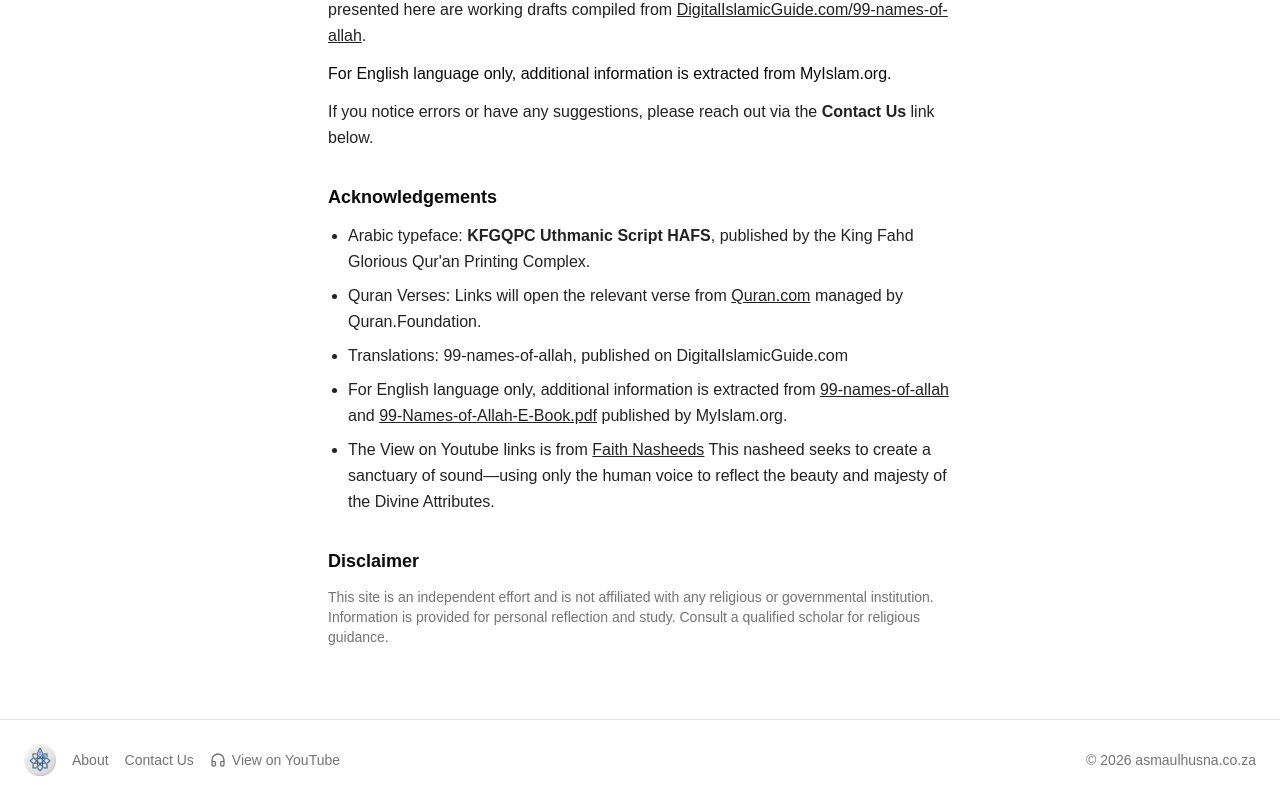
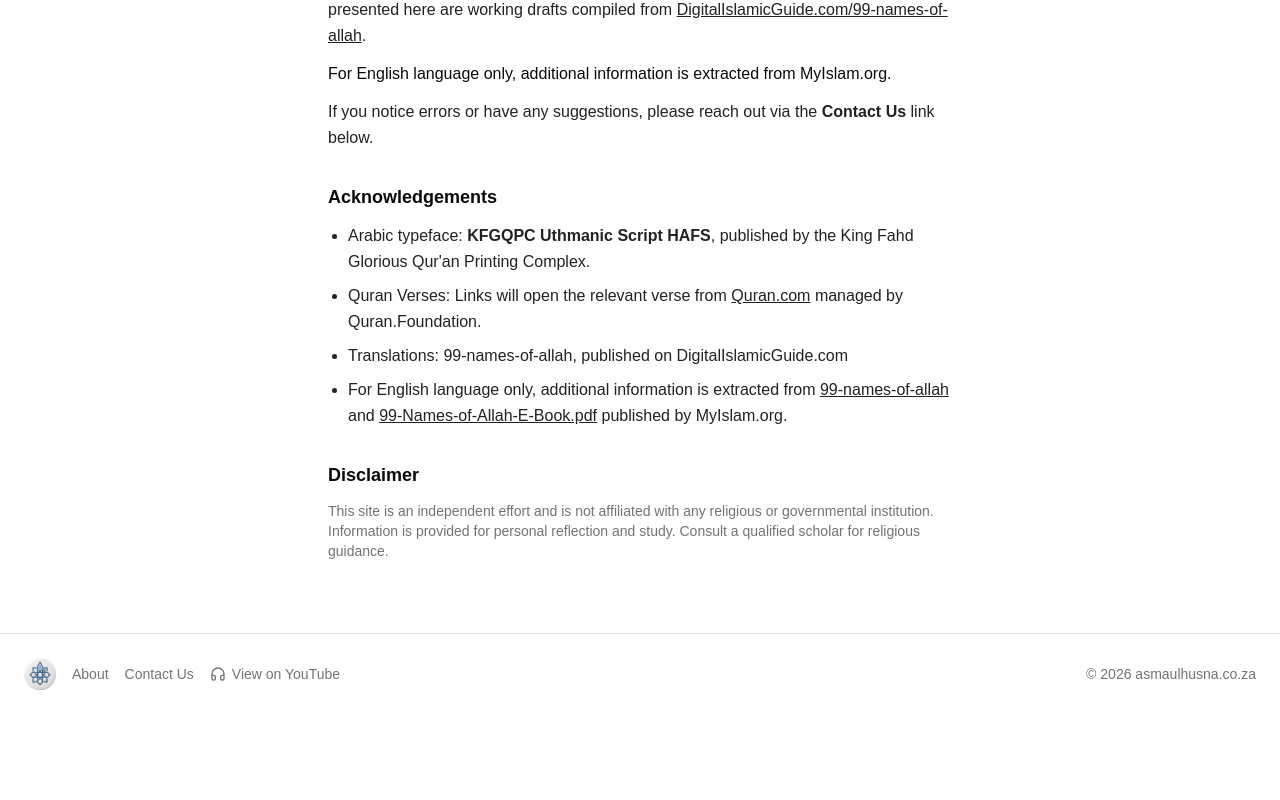
Before and after one commit to imtiazlorgat-aus/asmaulhusna, a Next.js app: page /about in a window 1280 px wide. Shown: the part 567-1367 px from the top of the page. After the commit the page ends 1281 px from the top, so only its background shows below. Built offline with nearby package versions, Linux system fonts and the light colour scheme.

Commit message:
Change Youtube link to Playlist

```diff
--- a/app/about/page.tsx
+++ b/app/about/page.tsx
@@ -126,20 +126,6 @@
               </a>{" "}
               published by MyIslam.org.
             </li>
-            <li>
-              The View on Youtube links is from{" "}
-              <a
-                href="https://www.youtube.com/watch?v=cvz4uJ4WFN0"
-                target="_blank"
-                rel="noopener noreferrer"
-                className="underline hover:text-foreground"
-              >
-                Faith Nasheeds
-              </a>{" "}
-              This nasheed seeks to create a sanctuary of sound—using only the
-              human voice to reflect the beauty and majesty of the Divine
-              Attributes.
-            </li>
           </ul>
         </section>
 
--- a/components/layout/Footer.tsx
+++ b/components/layout/Footer.tsx
@@ -2,7 +2,8 @@
 import Link from "next/link";
 import { Headphones } from "lucide-react";
 
-const YOUTUBE_URL = "https://www.youtube.com/watch?v=cvz4uJ4WFN0";
+const YOUTUBE_URL =
+  "https://www.youtube.com/playlist?list=PLxQHqPfG4C0-g6UfnWi8Rr2hBGdtjvr7w";
 
 export function Footer() {
   const year = new Date().getFullYear();
```
